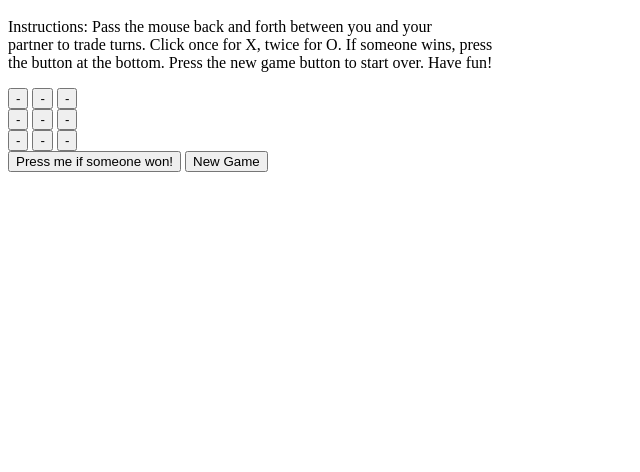
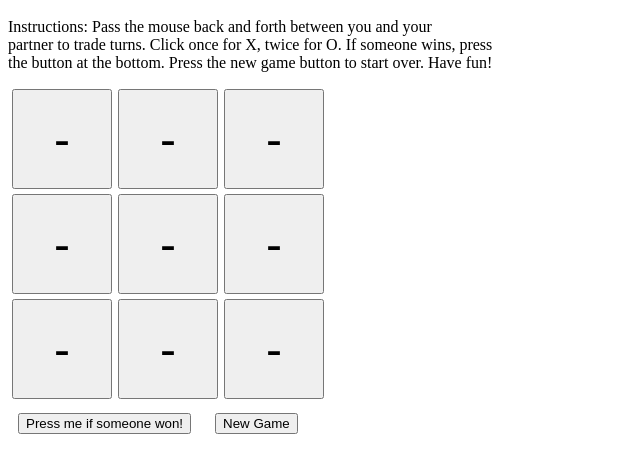
Before and after one commit to CollinMathisACP/InteractiveWebLab, a plain HTML site: page index.html in a window 1280 px wide. Shown: the part 48-520 px from the top of the page, without its empty margins (0-640 px from the left). Drawn offline with Linux system fonts and the light colour scheme; files that its build step writes are made by us from their sources; the site is published under a folder, as on GitHub Pages, so addresses that start at the root find nothing.

Commit message:
Update index.html

```diff
--- a/index.html
+++ b/index.html
@@ -1,7 +1,7 @@
 <html>
     <head>
         <title>Lab5</title>
-        <link href="/css/style.css" rel="stylesheet" type="text/css">
+        <link href="style.css" rel="stylesheet" type="text/css">
         <script src="java.js"></script>
     </head>
 
```
